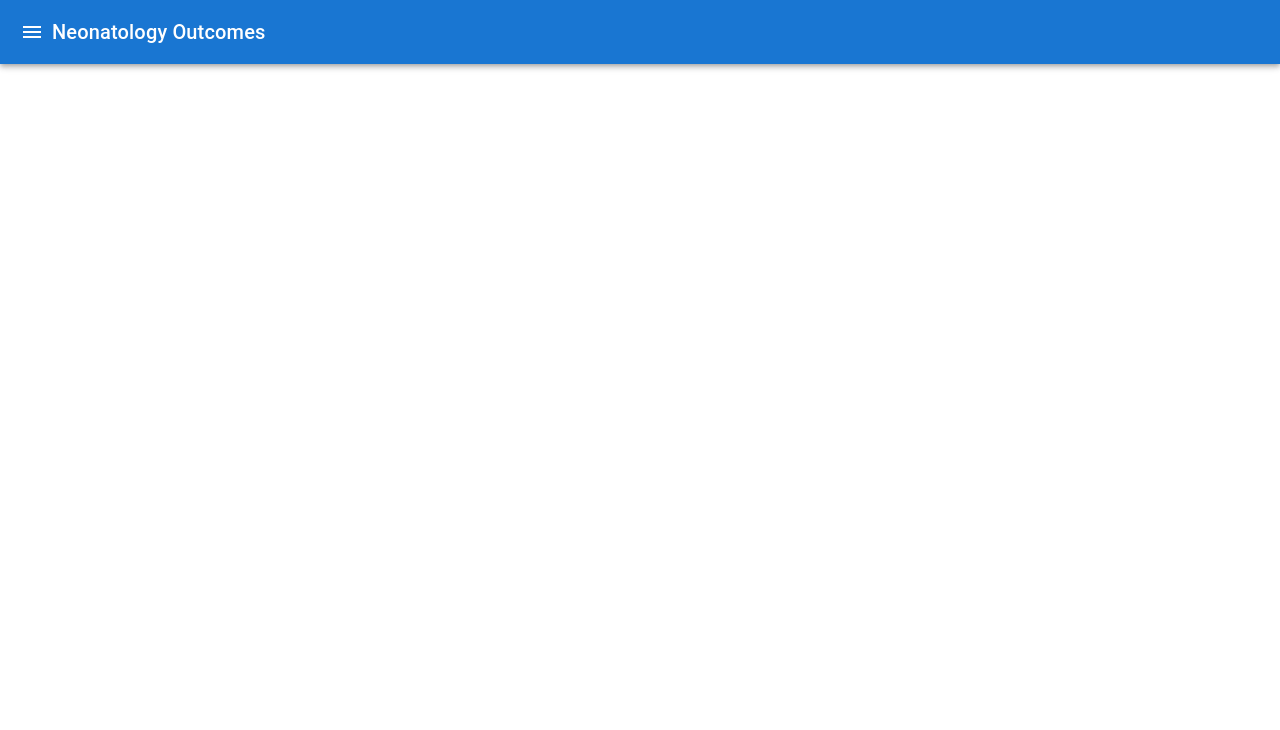
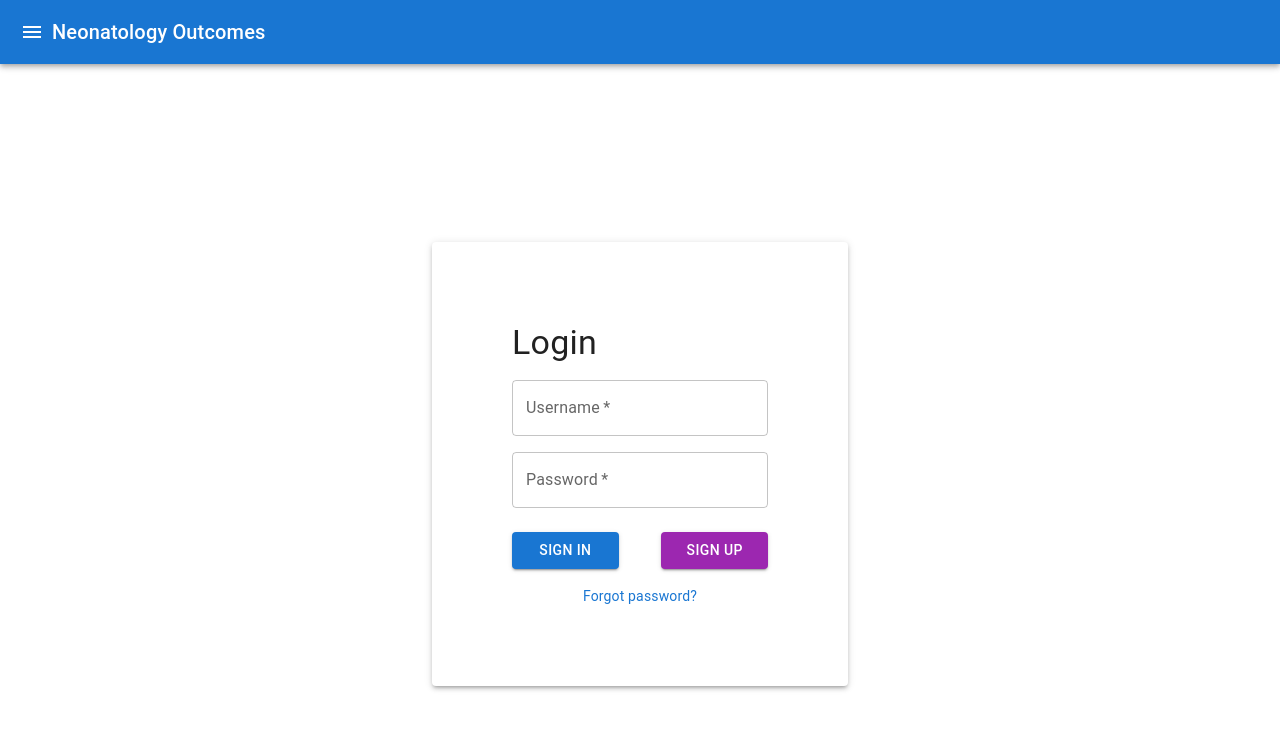
Before and after one commit to Neonatology-Outcomes/Frontend, a React (Create React App) app: page /login in a window 1280 px wide. Shown: the top 730 px of the page. Built offline with nearby package versions, Linux system fonts and the light colour scheme.

Commit message:
added new login page

```diff
--- /dev/null
+++ b/src/pages/Login/index.js
@@ -0,0 +1,54 @@
+import React from 'react';
+import { Button, TextField, Typography, Link, Box, Container, Paper, Grid } from '@mui/material';
+import { styles } from './styles';
+
+function LoginPage() {
+  return (
+    <Container style={styles.container}>
+      <Paper style={styles.paper} elevation={3}>
+        <Typography variant="h4" component="h1">
+          Login
+        </Typography>
+        <form style={styles.form}>
+          <TextField
+            style={styles.textField}
+            fullWidth
+            required
+            id="username"
+            label="Username"
+            type="text"
+            autoComplete="username"
+          />
+          <TextField
+            style={styles.textField}
+            fullWidth
+            required
+            id="password"
+            label="Password"
+            type="password"
+            autoComplete="current-password"
+          />
+          <Grid container style={styles.buttons}>
+            <Grid item xs={12} md={5}>
+              <Button fullWidth variant="contained" color="primary">
+                Sign In
+              </Button>
+            </Grid>
+            <Grid item xs={12} md={5}>
+              <Button fullWidth variant="contained" color="secondary">
+                Sign Up
+              </Button>
+            </Grid>
+          </Grid>
+          <Box mt={2}>
+            <Link href="#" variant="body2" style={styles.forgotPassword}>
+              Forgot password?
+            </Link>
+          </Box>
+        </form>
+      </Paper>
+    </Container>
+  );
+}
+
+export default LoginPage;
--- /dev/null
+++ b/src/pages/Login/styles.js
@@ -0,0 +1,28 @@
+export const styles = {
+	container: {
+    height: '100vh',
+    display: 'flex',
+    alignItems: 'center',
+    justifyContent: 'center',
+  },
+  paper: {
+    padding: '80px',
+  },
+  form: {
+    display: 'flex',
+    flexDirection: 'column',
+    alignItems: 'center',
+    width: '20vw',
+  },
+  textField: {
+    marginTop: '16px',
+  },
+  buttons: {
+    marginTop: '24px',
+    display: 'flex',
+    justifyContent: 'space-between',
+  },
+  forgotPassword: {
+    textDecoration: 'none'
+  },
+};
--- a/src/routes.js
+++ b/src/routes.js
@@ -6,6 +6,7 @@ import {
 
 import Home from './pages/Home';
 import Rules from './pages/Rules';
+import Login from './pages/Login';
 
 
   const Routes = () => (
@@ -13,6 +14,7 @@ import Rules from './pages/Rules';
       <Switch>
         <Route path="/" exact component={Home} />
         <Route path="/rules" exact component={Rules} />
+        <Route path="/login" exact component={Login} />
         {/* <Route path="/posts" exact component={Posts} />
         <Route path="/tags" exact component={Tags} /> */}
         {/* <Route component={NotFound} /> */}
```
